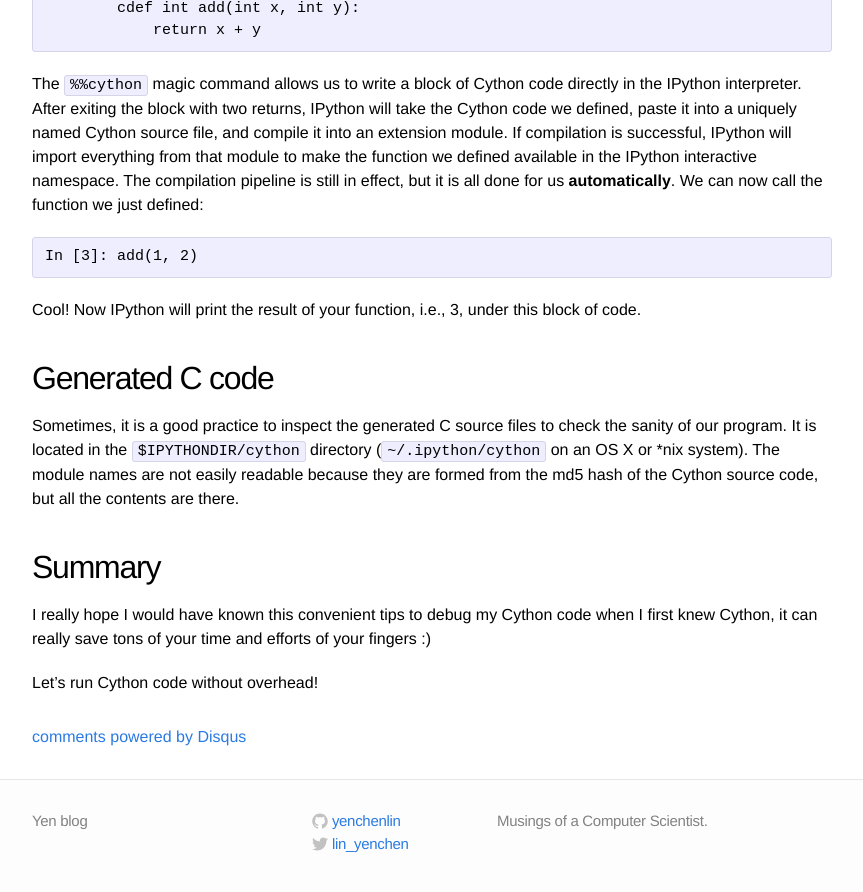
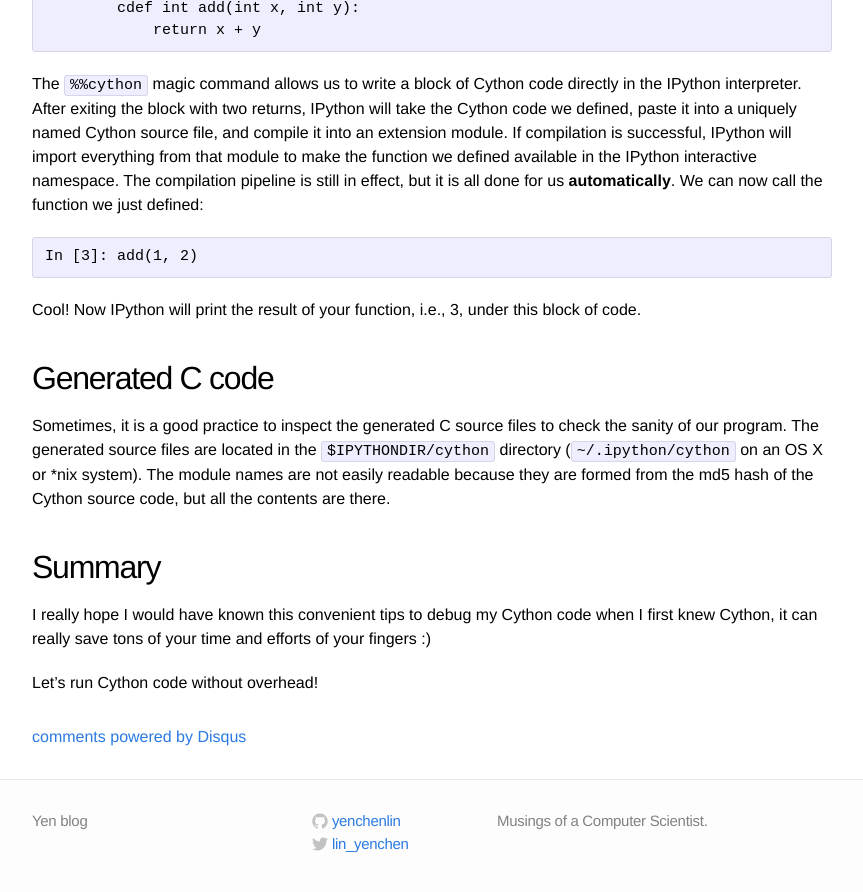
Before and after one commit to yenchenlin/old-blog, a Jekyll site: the page built from _posts/2016-07-23-Cython-IPython.md, in a window 1280 px wide and 900 px high, scrolled down 1575 px. Shown: the top 892 px of the window, without its empty margins (208-1071 px from the left). Built offline with Jekyll 4.4.1, drawn with Linux system fonts in a browser that asks for light colours; comment, search, counter and statistics services are not loaded.

Commit message:
Fix post

```diff
--- a/_posts/2016-07-23-Cython-IPython.md
+++ b/_posts/2016-07-23-Cython-IPython.md
@@ -23,7 +23,7 @@ At first, let's see what [IPython notebooks](http://ipython.org/) is.
 
 An IPython notebook is a powerful interactive shell, which lets you write and execute Python code in your web browser. Therefore, it is very convenient to tweak your code and execute it in bits and pieces with IPython. Besides that, it also has great support for interactive data visualization and use of [GUI toolkits](http://ipython.org/ipython-doc/stable/interactive/reference.html#gui-event-loop-support). For these reasons, IPython notebooks are widely used in scientific computing.
 
-For more installation details and tutorials, please see [this site](http://cs231n.github.io/ipython-tutorial/)
+For more installation details and tutorials, please see [this site](http://cs231n.github.io/ipython-tutorial/).
 
 ## Cython Problem
 
@@ -63,7 +63,7 @@ Cool! Now IPython will print the result of your function, i.e., 3, under this bl
 
 ## Generated C code
 
-Sometimes, it is a good practice to inspect the generated C source files to check the sanity of our program. It is located in the `$IPYTHONDIR/cython` directory (`~/.ipython/cython` on an OS X or *nix system). The module names are not easily readable because they are formed from the md5 hash of the Cython source code, but all the contents are there.
+Sometimes, it is a good practice to inspect the generated C source files to check the sanity of our program. The generated source files are located in the `$IPYTHONDIR/cython` directory (`~/.ipython/cython` on an OS X or *nix system). The module names are not easily readable because they are formed from the md5 hash of the Cython source code, but all the contents are there.
 
 ## Summary
 
```
